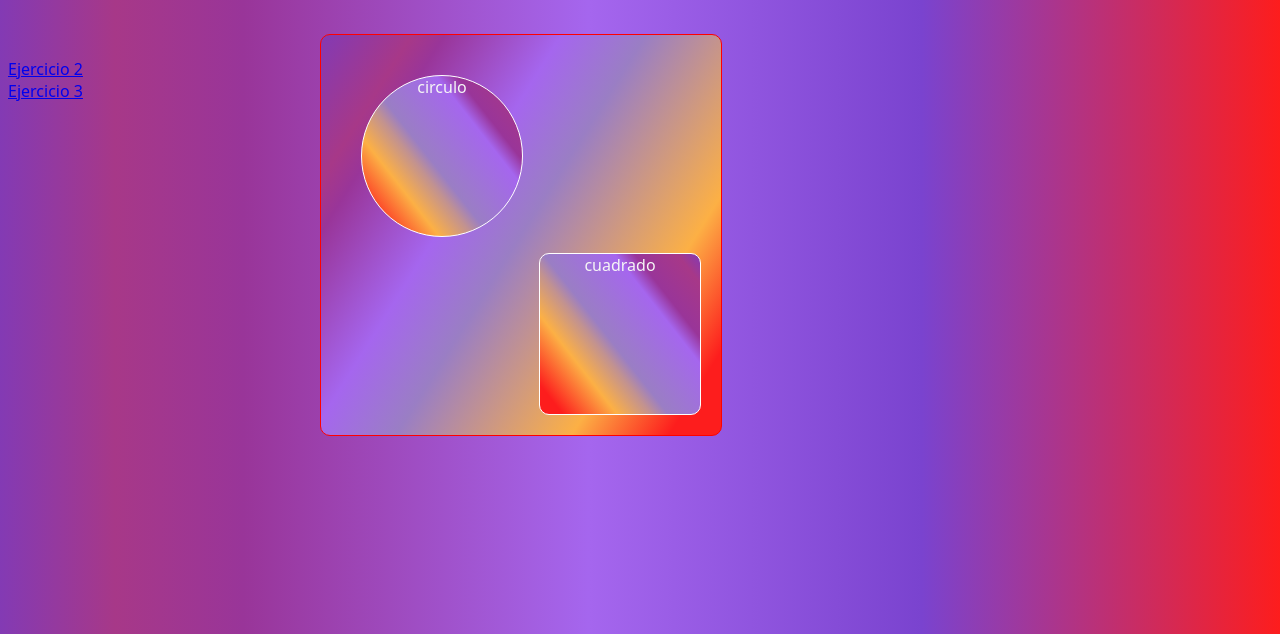
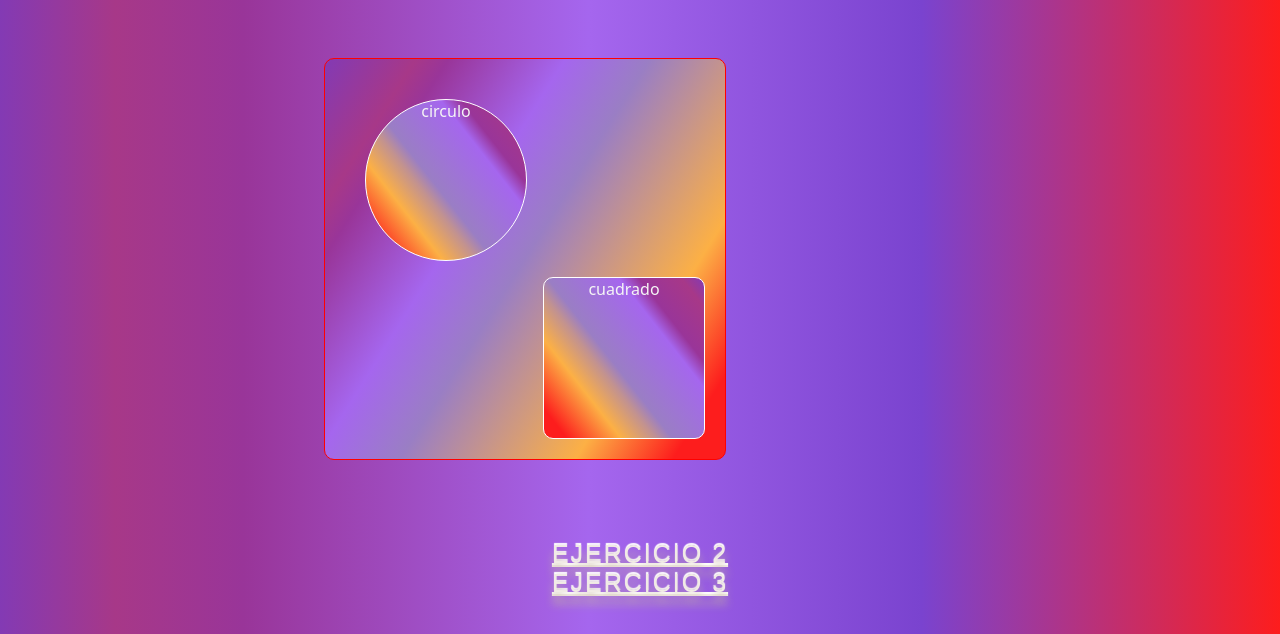
Before and after one commit to DevBenjaAC/Positions, a plain HTML site: page Exercise_one/index.html in a window 1280 px wide. Shown: the part 166-800 px from the top of the page. Drawn offline with Linux system fonts and the light colour scheme.

Commit message:
finish exercise one

```diff
--- a/Exercise_one/css/style.css
+++ b/Exercise_one/css/style.css
@@ -14,6 +14,8 @@ body {
     rgba(253, 29, 29, 1) 100%,
     rgba(252, 176, 69, 1) 100%
   );
+
+  text-align: center;
 }
 h1 {
   font-family: "Arial Rounded MT Bold", "Helvetica Rounded", Arial, sans-serif;
@@ -25,15 +27,26 @@ h1 {
   letter-spacing: -4px;
   text-align: center;
 }
+.next {
+  font-family: "Arial Rounded MT Bold", "Helvetica Rounded", Arial, sans-serif;
+  text-transform: uppercase;
+  font-size: 25px;
+  color: #f1ebe5;
+  text-shadow: 0 8px 9px #c4b59d, 0px -2px 1px #fff;
+  font-weight: lighter;
+  letter-spacing: 2px;
+  text-align: center;
+}
 
 .container {
+  margin-top: 20px;
   color: whitesmoke;
   width: 50vh;
   height: 50vh;
   border: solid 1px red;
   border-radius: 10px;
   margin-bottom: 10vh;
-  position: absolute;
+  position: relative;
   top: 25%;
   left: 25%;
   background: rgb(131, 58, 180);
```
